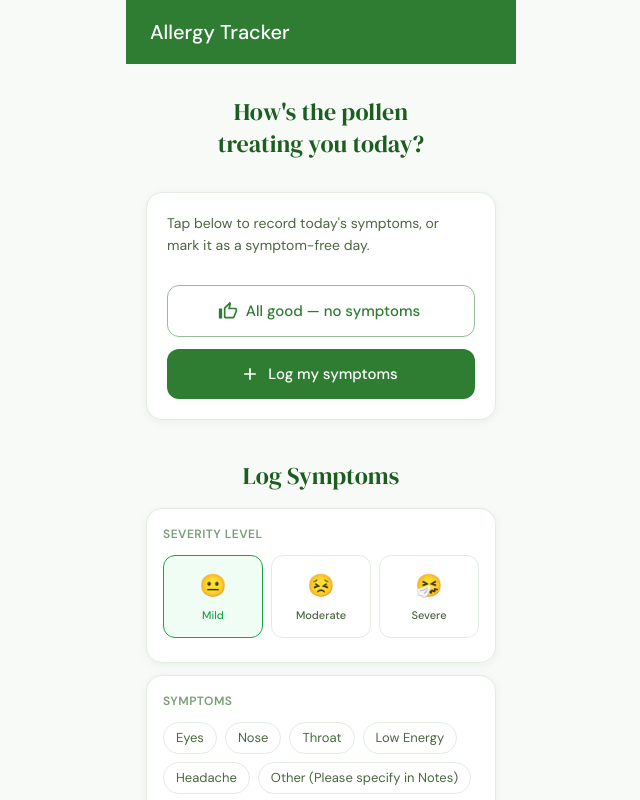
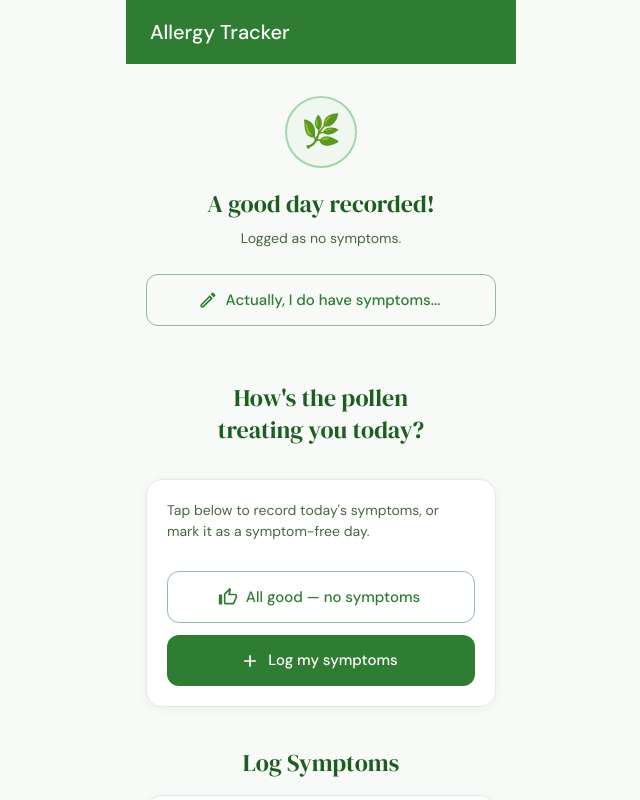
Before and after one commit to YC-TAN/allergy-tracker, a React (Vite) app in the folder allergy-client/: page / in a window 1280 px wide. Shown: the top 800 px of the page, without its empty margins (319-959 px from the left). Built offline with nearby package versions, Linux system fonts and the light colour scheme.

Commit message:
Add DailyLog to Homepage

```diff
--- a/allergy-client/src/pages/HomePage.tsx
+++ b/allergy-client/src/pages/HomePage.tsx
@@ -1,5 +1,6 @@
 import LogForm from "../components/log/LogForm";
 import CheckIn from "../components/log/CheckIn";
+import DailyLog from "../components/log/DailyLog"
 
 const HomePage = () => {
 
@@ -11,9 +12,14 @@ const HomePage = () => {
 
   }
 
+  const handleEditEntry = () => {
+
+  }
+
 
   return (
     <div>
+      <DailyLog onEditEntry={handleEditEntry}/>
       <CheckIn onAllGood={handleAllGood} onLogSymptoms={handleLogSymptoms}/>
       <LogForm />
     </div>
```
